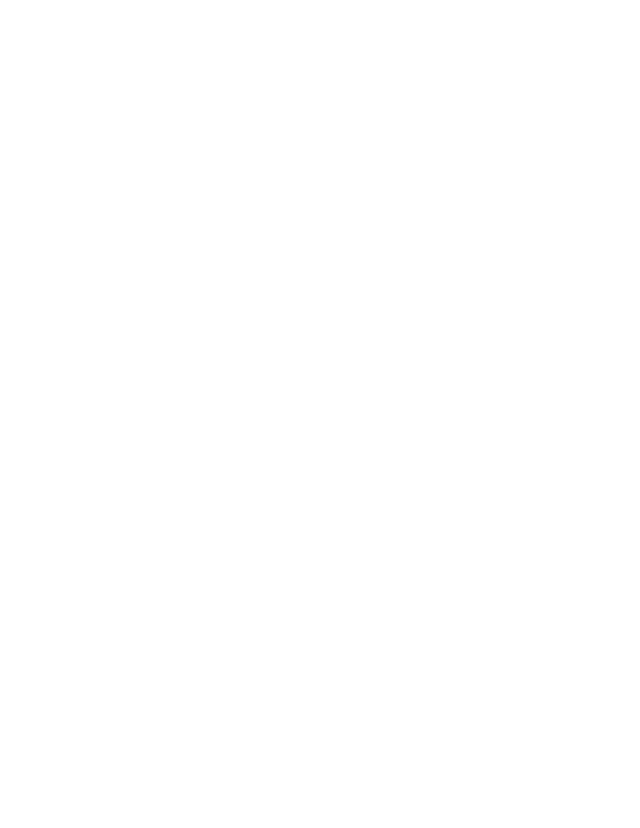
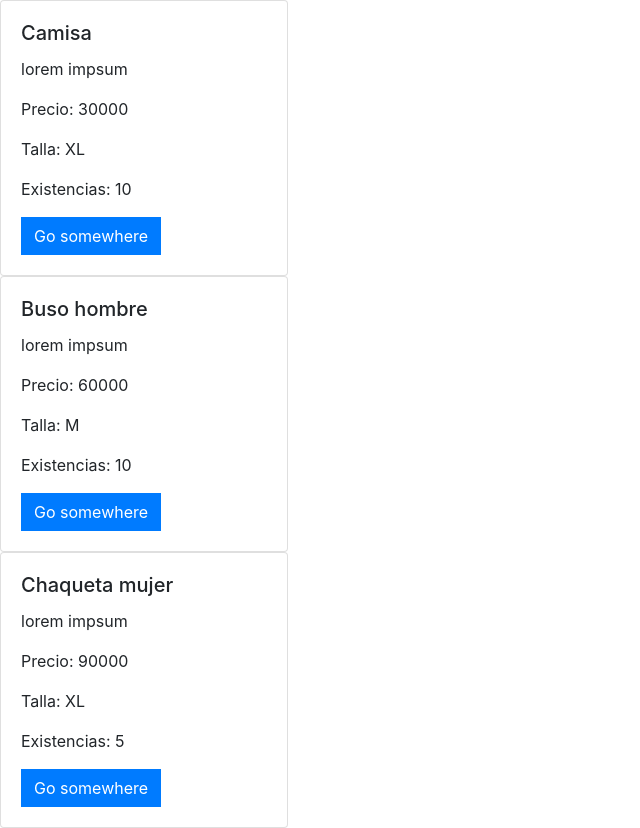
Before and after one commit to clasesucatmarlon/Tienda-Online, a Flask app: page /store in a window 1280 px wide. Before the commit the part shown is empty. Shown: the whole page, without its empty margins (0-640 px from the left). Before the commit the page ends 800 px from the top, so only its background shows below. Run offline with Flask 2, Linux system fonts and the light colour scheme; some libraries are stand-ins or nearby versions.

Commit message:
agregando /store

```diff
--- a/static/js/app.js
+++ b/static/js/app.js
@@ -1,9 +1,29 @@
 $(document).ready(() => {
     $.post("/store", null, (data) => {
         let parsed = JSON.parse(data)
-        let section = $("#produ")
+        let section = document.getElementById("productos")
         parsed.forEach(element => {
-            console.log(`Producto: ${element.Precio}`)
+            section.innerHTML += `
+            <div class="card" style="width: 18rem;">
+                <div class="card-body">
+                    <h5 class="card-title">${element.Tipo}</h5>
+                    <p class="card-text">
+                        ${element.Descripcion}\n
+                    </p>
+                    <p class="card-text">
+                        Precio: ${element.Precio}\n
+                    </p>
+                    <p class="card-text">
+                        Talla: ${element.Talla}\n
+                    </p>
+                    <p class="card-text">
+                        Existencias: ${element.Existencias}
+                    </p>
+                    <a href="#" class="btn btn-primary">Go somewhere</a>
+                </div>
+                </div>
+            `
+            console.log(element)
         });
     })
 })
--- a/templates/tienda.html
+++ b/templates/tienda.html
@@ -21,10 +21,8 @@
 
 
 
+    <script src="https://ajax.googleapis.com/ajax/libs/jquery/3.5.1/jquery.min.js"></script>
 
-    <script src=" https://code.jquery.com/jquery-3.5.1.slim.min.js"
-        integrity="sha384-DfXdz2htPH0lsSSs5nCTpuj/zy4C+OGpamoFVy38MVBnE+IbbVYUew+OrCXaRkfj" crossorigin="anonymous">
-        </script>
     <script src="https://cdn.jsdelivr.net/npm/popper.js@1.16.0/dist/umd/popper.min.js"
         integrity="sha384-Q6E9RHvbIyZFJoft+2mJbHaEWldlvI9IOYy5n3zV9zzTtmI3UksdQRVvoxMfooAo"
         crossorigin="anonymous"></script>
```
